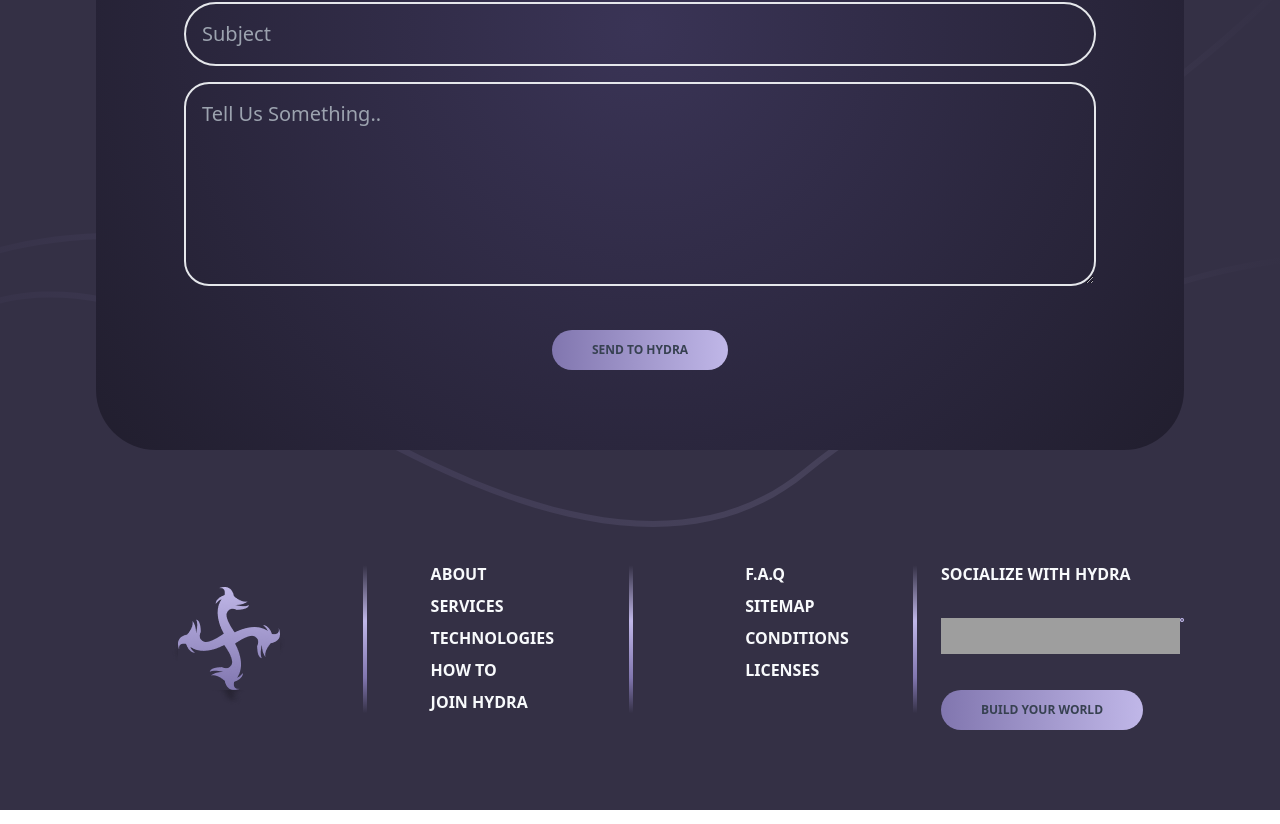
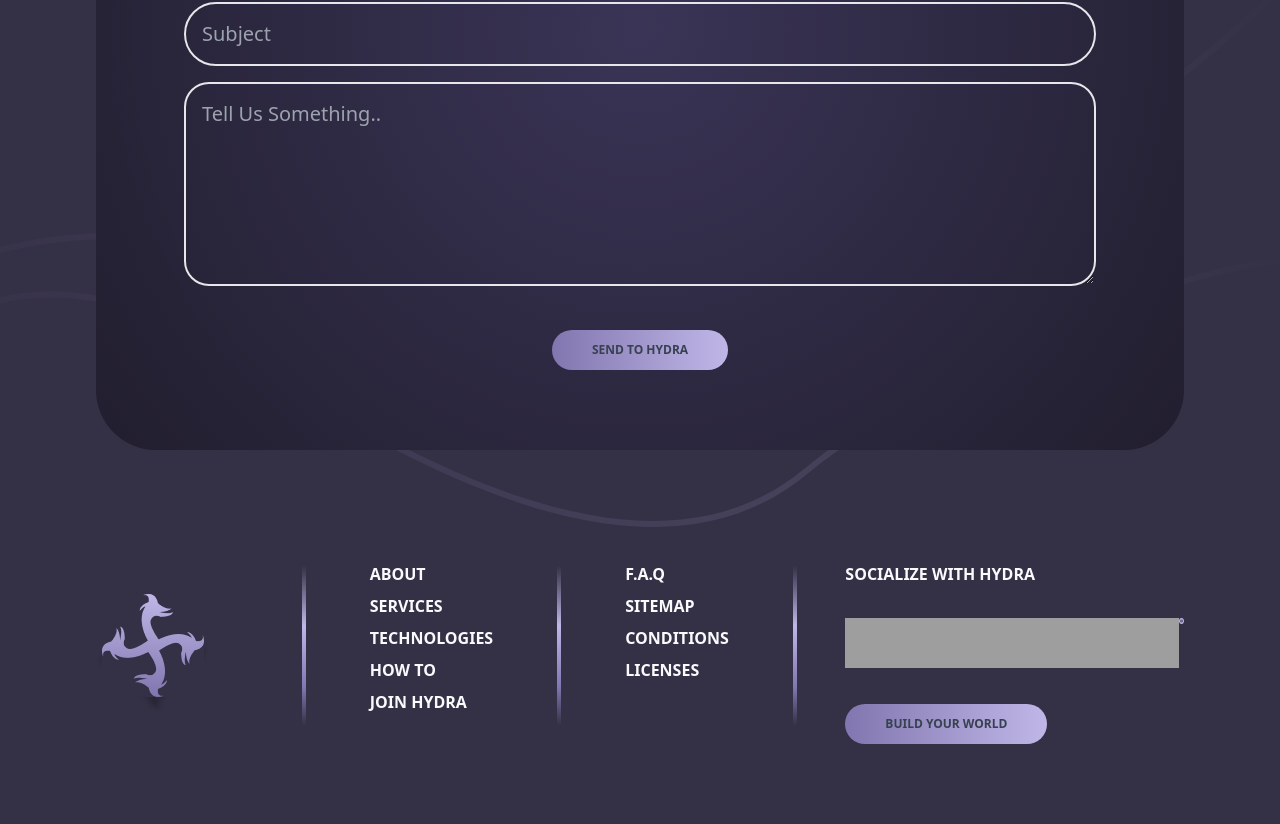
Before and after one commit to EvaldasP/hydra-landing-page, an Angular app: page / in a window 1280 px wide. Shown: the part 4905-5729 px from the top of the page. Built offline with nearby package versions, Linux system fonts and the light colour scheme; grey boxes are pictures that could not be loaded.

Commit message:
better footer aligment

```diff
--- a/src/app/sections/footer/footer.component.html
+++ b/src/app/sections/footer/footer.component.html
@@ -1,26 +1,32 @@
 <div>
-  <div class="flex flex-row items-stretch pb-20">
-    <div class="basis-1/4 flex items-center justify-center">
+  <div class="flex flex-row items-stretch pb-20 justify-between">
+    <div class="flex basis-2/12 items-center justify-start">
       <img src="hydraLogo.png" alt="hydra" />
     </div>
-    <div class="basis-1/4 text-slate-50 flex font-bold uppercase">
+
+    <div class="flex basis-6/12 justify-center">
+      <div class="text-slate-50 flex font-bold uppercase">
         <div class="w-[4px] bg-vertical-line"></div>
-      <div class="flex flex-col pl-16 pr-6">
+        <div class="flex flex-col px-16">
           @for (link of links; track link) {
           <a href="" class="mb-2">{{ link }}</a>
           }
         </div>
       </div>
-    <div class="basis-1/4 text-slate-50 flex font-bold uppercase">
+
       <div class="w-[4px] bg-vertical-line"></div>
-      <div class="flex flex-col pr-16 pl-28">
+
+      <div class="text-slate-50 flex font-bold uppercase">
+        <div class="flex flex-col px-16">
           @for (doc of docs; track doc) {
           <a href="" class="mb-2">{{ doc }}</a>
           }
         </div>
         <div class="w-[4px] bg-vertical-line"></div>
       </div>
-    <div class="basis-1/4 flex flex-col justify-between pl-6">
+    </div>
+
+    <div class="basis-4/12 flex flex-col pl-6 justify-end">
       <span class="mb-8 text-slate-50 font-bold uppercase"
         >Socialize with hydra</span
       >
```
Lines whose indentation alone changed are shown as unchanged.
